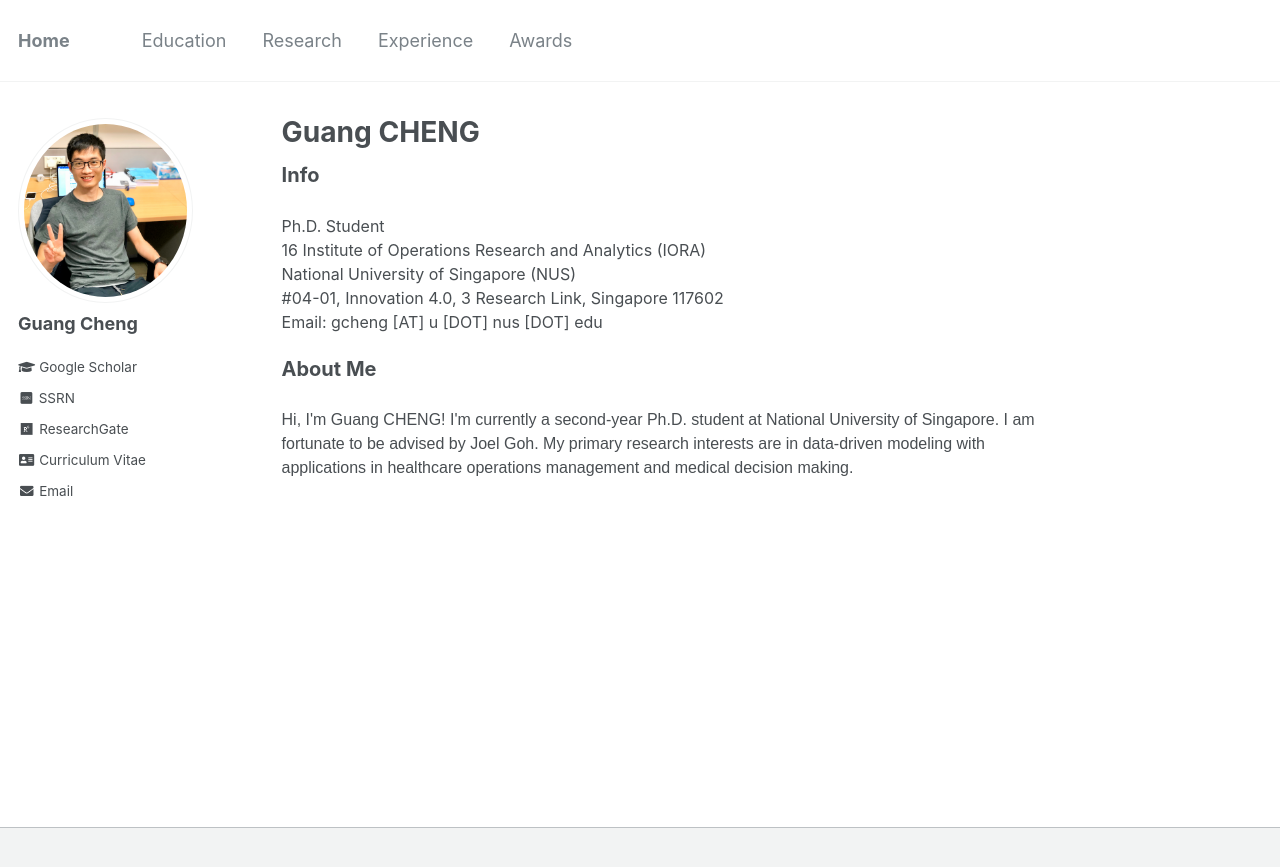
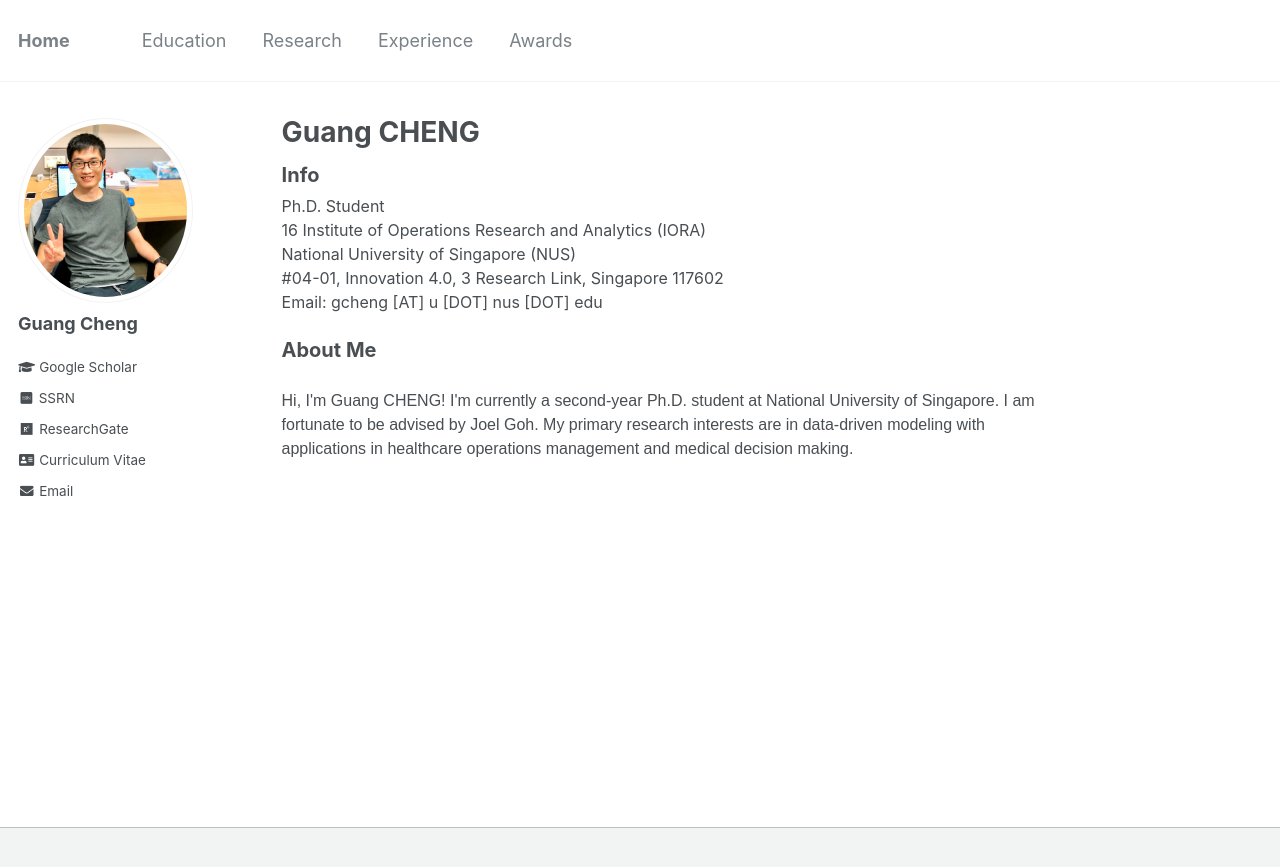
Before and after one commit to gcheng-nus/gcheng-nus.github.io, a Jekyll site: the page built from _pages/about.md, in a window 1280 px wide. Shown: the top 867 px of the page. Built offline with Jekyll 4.4.1, drawn with Linux system fonts in a browser that asks for light colours; some web fonts are replaced.

```diff
--- a/_pages/about.md
+++ b/_pages/about.md
@@ -9,7 +9,7 @@
 ---
 
 <b style="font-size: 20px;">Info</b>
-<p style="font-size: 16px;">
+<p style="font-size: 16px;; margin-top: -1.2em">
   Ph.D. Student  <br> 16
   Institute of Operations Research and Analytics (IORA)  <br>
   National University of Singapore (NUS)   <br>
```
